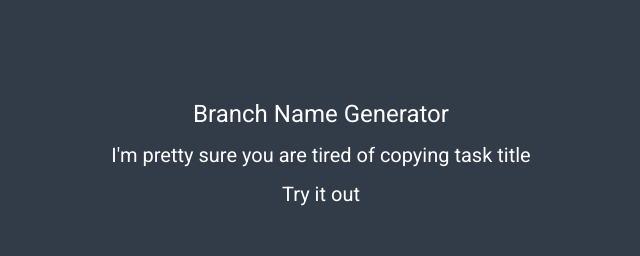
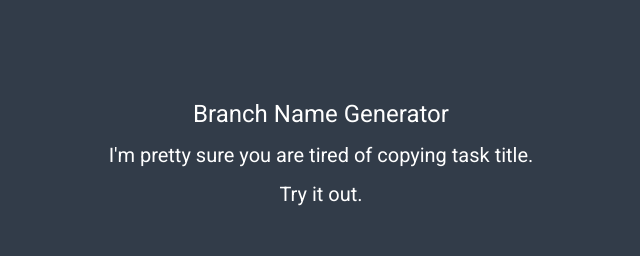
Before and after one commit to korotinmain/branch-name-generator, a plain HTML site: page index.html in a window 1280 px wide. Shown: the top 256 px of the page, 319-959 px from the left. Drawn offline with Linux system fonts and the light colour scheme.

Commit message:
Added text

```diff
--- a/index.html
+++ b/index.html
@@ -16,8 +16,8 @@
     <div class="content">
       <div class="header">
         <p class="heading">Branch Name Generator</p>
-        <p>I'm pretty sure you are tired of copying task title</p>
-        <p>Try it out</p>
+        <p>I'm pretty sure you are tired of copying task title.</p>
+        <p>Try it out.</p>
       </div>
       <div class="controls">
         <div class="selection-buttons">
```
